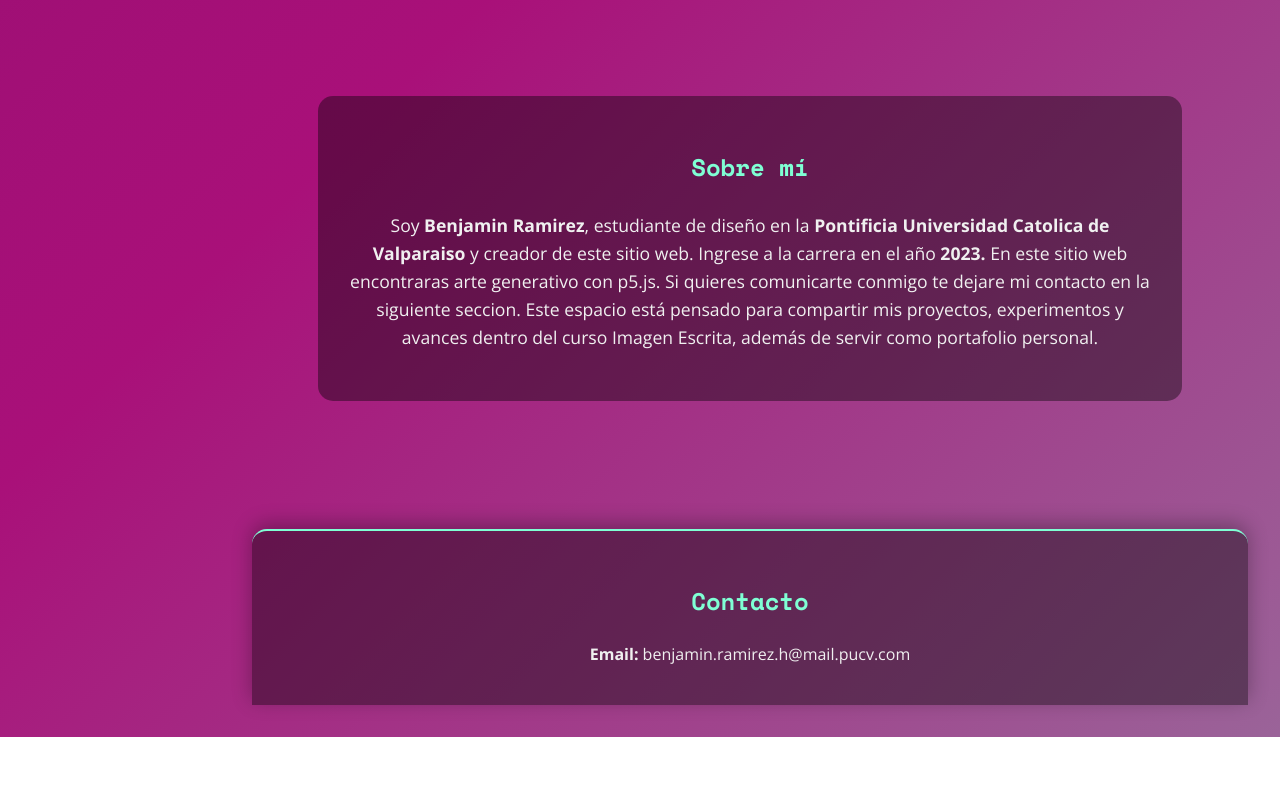
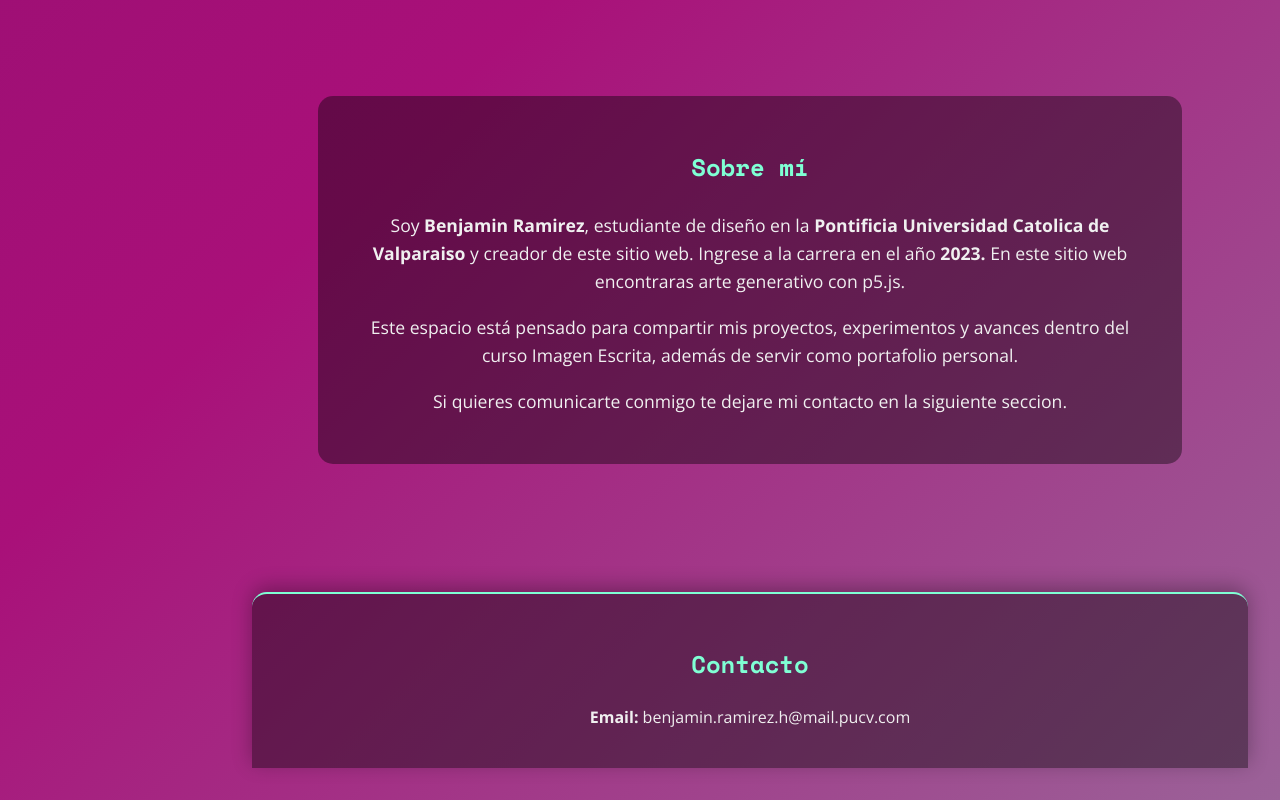
Before and after one commit to BenjaminR30/Sitiobenjamin, a plain HTML site: page index.html in a window 1280 px wide. Shown: the part 1271-2071 px from the top of the page. Before the commit the page ends 2008 px from the top, so only its background shows below. Drawn offline with nearby package versions, Linux system fonts and the light colour scheme.

Commit message:
ajustes de parrafos

```diff
--- a/index.html
+++ b/index.html
@@ -143,13 +143,21 @@
         <section class="sobre-mi animate" id="sobre-mi">
             <h2>Sobre mí</h2>
             <p>
-                Soy <strong>Benjamin Ramirez</strong>, estudiante de diseño en la <strong>Pontificia Universidad Catolica de Valparaiso</strong> y creador
-                de este sitio web. Ingrese a la carrera en el año <strong>2023.</strong> En este sitio web encontraras arte generativo con
-                p5.js. Si quieres comunicarte conmigo te dejare mi contacto en la siguiente seccion.
-
+                Soy <strong>Benjamin Ramirez</strong>, estudiante de diseño en la <strong>Pontificia Universidad
+                    Catolica de Valparaiso</strong> y creador
+                de este sitio web. Ingrese a la carrera en el año <strong>2023.</strong> En este sitio web encontraras
+                arte generativo con
+                p5.js.
+            </p>
+            <p>
                 Este espacio está pensado para compartir mis proyectos, experimentos y avances dentro del curso Imagen
                 Escrita, además de servir como portafolio personal.
             </p>
+            <p>
+                Si quieres comunicarte conmigo te dejare mi contacto en la siguiente seccion.
+
+            </p>
+
         </section>
     </div>
 
```
